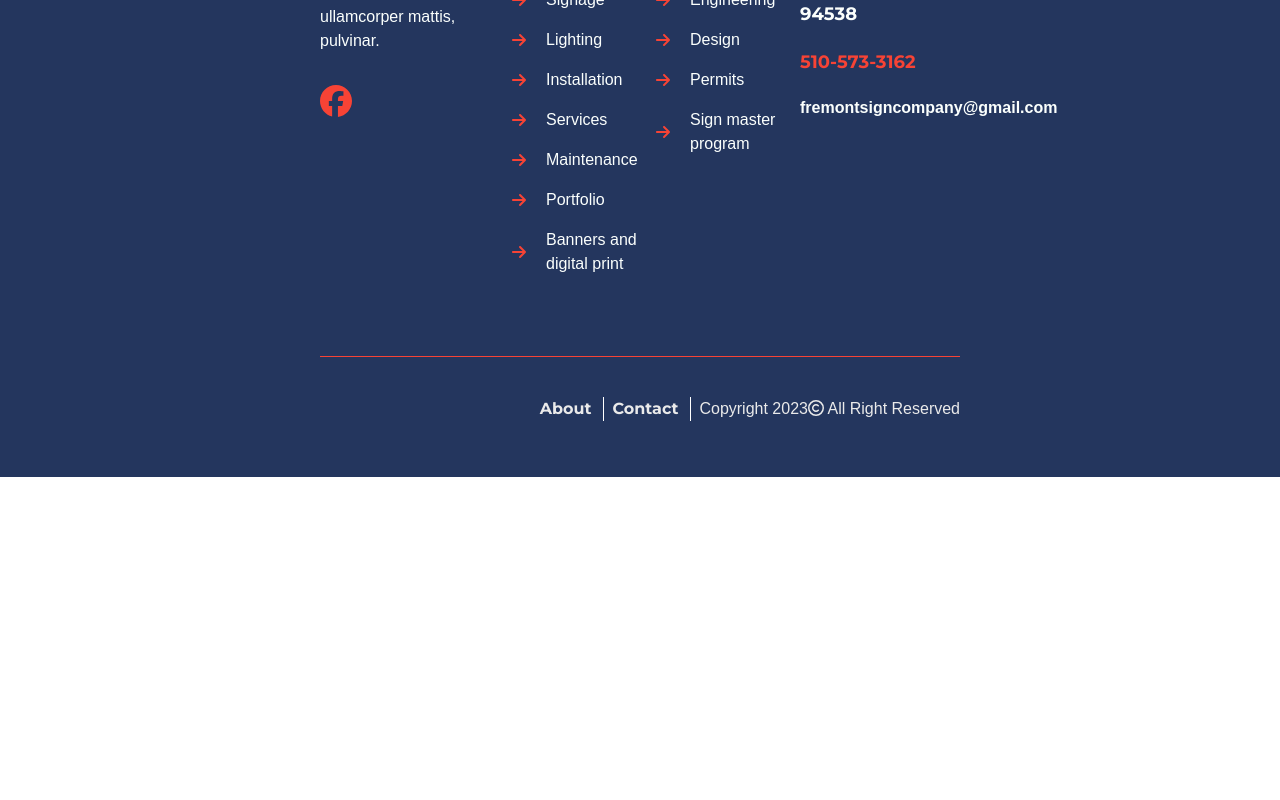
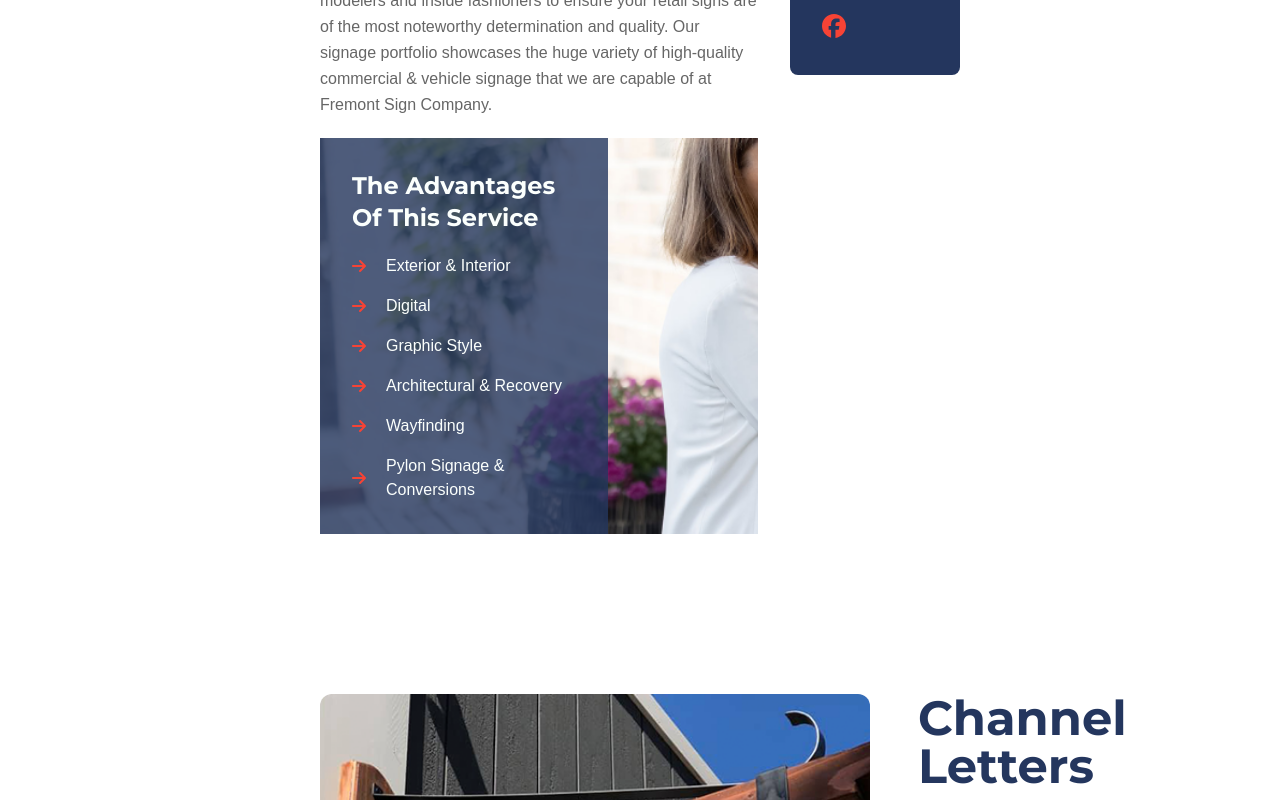
Before and after one commit to zkript-apps/singh-signs, a Next.js app: page /portfolio in a window 1280 px wide. Before the commit this address had no page. Shown: the part 1640-2440 px from the top of the page. Before the commit the page ends 2117 px from the top, so only its background shows below. Built offline with nearby package versions, Linux system fonts and the light colour scheme.

Commit message:
added portfolio page

```diff
--- /dev/null
+++ b/app/portfolio/page.tsx
@@ -0,0 +1,20 @@
+import Header from "@/components/Header";
+import Content from "@/components/pages/portfolio/Content";
+import { metaBuilder } from "@/helpers/metaBuilder";
+
+export async function generateMetadata() {
+  return metaBuilder({
+    title: "Portfolio - Fremont Sign Company",
+    description:
+      "We offer the complete solution from sign design through to installation. Fremont Sign Company has earned the regard of its long-standing",
+  });
+}
+
+export default function Portfolio() {
+  return (
+    <>
+      <Header title="Portfolio" root="Home" />
+      <Content />
+    </>
+  );
+}
--- a/components/pages/portfolio/Content.tsx
+++ b/components/pages/portfolio/Content.tsx
@@ -1,39 +1,19 @@
-"use client"
-import React from 'react'
-import Hero from '@/components/Hero';
-import Images from '@/components/Images';
-import TextImage from '@/components/TextImage';
-import { faBinoculars, faComputer, faPaintBrush, faRulerCombined, faSignHanging } from '@fortawesome/free-solid-svg-icons';
-import Icons from '@/components/Icons';
+"use client";
+import React from "react";
+import Hero from "@/components/Hero";
+import TextImage from "@/components/TextImage";
 
 const Content = () => {
   const iconText = [
-    {
-      icon: faPaintBrush,
-      text: "Exterior & Interior"
-    },
-    {
-      icon: faComputer,
-      text: "Digital"
-    },
-    {
-      icon: faPaintBrush,
-      text: "Graphic Style"
-    },
-    {
-      icon: faRulerCombined,
-      text: "Architectural & Recovery"
-    },
-    {
-      icon: faBinoculars,
-      text: "Wayfinding"
-    },
-    {
-      icon: faSignHanging,
-      text: "Pylon Signage & Conversions"
-    },
+    "Exterior & Interior",
+    "Digital",
+    "Graphic Style",
+    "Architectural & Recovery",
+    "Wayfinding",
+    "Pylon Signage & Conversions",
   ];
-  const heroDesc = "We offer the complete solution from sign design through to installation. Fremont Sign Company has earned the regard of its long-standing customers by exhibiting consistently our dedication to client administration, development, and meticulousness. Your image and its acknowledgment are enormously imperative in the aggressive universe of retail and we guarantee consistency of use over an assortment of areas; from the high road to retail stop… inside and out! Fremont Sign Company & Graphic comprehend the significance of working with different experts like shop-fitters, modelers and inside fashioners to ensure your retail signs are of the most noteworthy determination and quality. Our signage portfolio showcases the huge variety of high-quality commercial & vehicle signage that we are capable of at Fremont Sign Company.";
+  const heroDesc =
+    "We offer the complete solution from sign design through to installation. Fremont Sign Company has earned the regard of its long-standing customers by exhibiting consistently our dedication to client administration, development, and meticulousness. Your image and its acknowledgment are enormously imperative in the aggressive universe of retail and we guarantee consistency of use over an assortment of areas; from the high road to retail stop… inside and out! Fremont Sign Company & Graphic comprehend the significance of working with different experts like shop-fitters, modelers and inside fashioners to ensure your retail signs are of the most noteworthy determination and quality. Our signage portfolio showcases the huge variety of high-quality commercial & vehicle signage that we are capable of at Fremont Sign Company.";
   const channelDesc = [
     "Channel letters are custom-made metal or plastic letters commonly used in exterior signage on public and commercial buildings, and often internally illuminated. Unlit three dimensional letters that are applied to sign panels or monuments are usually referred to as dimensional letters.",
     "Channel letters may be flush mounted (attached directly to the building facade), or they may be mounted on a raceway or wireway. A raceway is a rectangular mounting structure which serves as both a container for the sign’s electrical components (such as a power supply) and a mounting structure.",
@@ -62,16 +42,51 @@ const Content = () => {
   ];
   return (
     <>
-      <Hero smallTitle="Our Capabilities" title="PORTFOLIO" subTitle="Make an impression. First time. Every time." description={heroDesc} imagesNames={["mountain-works.png", "ds-works.png", "subway-works.png", "wine-works.png"]} />
-      <Icons iconText={iconText}/>
-      <Images imagesNames={["mountain-works.png", "ds-works.png", "subway-works.png", "wine-works.png"]} />
-      <TextImage id="channel-letters" isImageLeft isBgGray title={["Channel", "Letters"]} description={channelDesc} imageName="mountain-works.png" />
-      <TextImage id="monument-signs" title={["Monument", "Signs"]} description={monumentDesc} imageName="ds-works.png" />
-      <TextImage id="poly-signs" isImageLeft isBgGray title={["Poly", "Signs"]} description={polyDesc} imageName="mountain-works.png" />
-      <TextImage id="light-box" title={["Light", "Box"]} description={lightBoxDesc} imageName="ds-works.png" />
-      <TextImage id="vehicle-wraps" isImageLeft isBgGray title={["Vehicle", "Wraps"]} description={vehicleDesc} imageName="mountain-works.png" />
+      <Hero
+        iconText={iconText}
+        smallTitle="Our Capabilities"
+        title="PORTFOLIO"
+        subTitle="Make an impression. First time. Every time."
+        description={heroDesc}
+        imagesNames={[
+          "mountain-works.png",
+          "ds-works.png",
+          "subway-works.png",
+          "wine-works.png",
+        ]}
+      />
+      <TextImage
+        id="channel-letters"
+        title="Channel Letters"
+        description={channelDesc}
+        imageName="mountain-works.png"
+      />
+      <TextImage
+        id="monument-signs"
+        title="Monument Signs"
+        description={monumentDesc}
+        imageName="ds-works.png"
+      />
+      <TextImage
+        id="poly-signs"
+        title="Poly Signs"
+        description={polyDesc}
+        imageName="mountain-works.png"
+      />
+      <TextImage
+        id="light-box"
+        title="Light Box"
+        description={lightBoxDesc}
+        imageName="ds-works.png"
+      />
+      <TextImage
+        id="vehicle-wraps"
+        title="Vehicle Wraps"
+        description={vehicleDesc}
+        imageName="mountain-works.png"
+      />
     </>
-  )
-}
+  );
+};
 
-export default Content
+export default Content;
```
